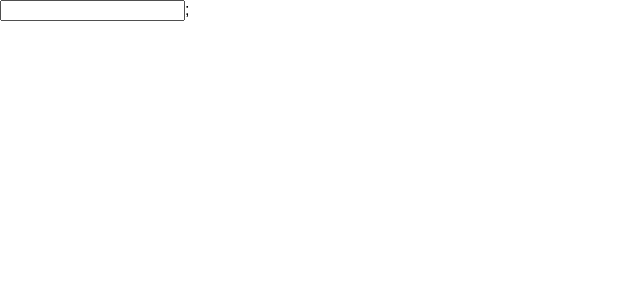
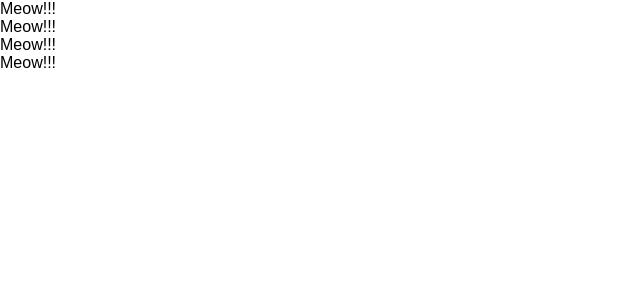
Before and after one commit to TsuyoshiMatano/udemy-react-redux-crud-application, a React (Create React App) app: page / in a window 1280 px wide. Shown: the top 300 px of the page, without its empty margins (0-640 px from the left). Built offline with nearby package versions, Linux system fonts and the light colour scheme.

Commit message:
create class compornent and function component

```diff
--- a/src/App.js
+++ b/src/App.js
@@ -1,12 +1,26 @@
-import { react } from "@babel/types";
 import React from "react";
 
-function App() {
+/* function App() {
  return(
   <React.Fragment>
   <input type="text" onChange={() => {console.log("I am clicked!!")}} />;
   </React.Fragment>
  )
+} */
+
+const App = () => {
+  return(
+    <div>
+       <Cat />
+       <Cat />
+       <Cat />
+       <Cat />
+    </div>
+  )
+}
+
+const Cat = () => {
+  return <div>Meow!!!</div>
 }
 
 export default App;
```
